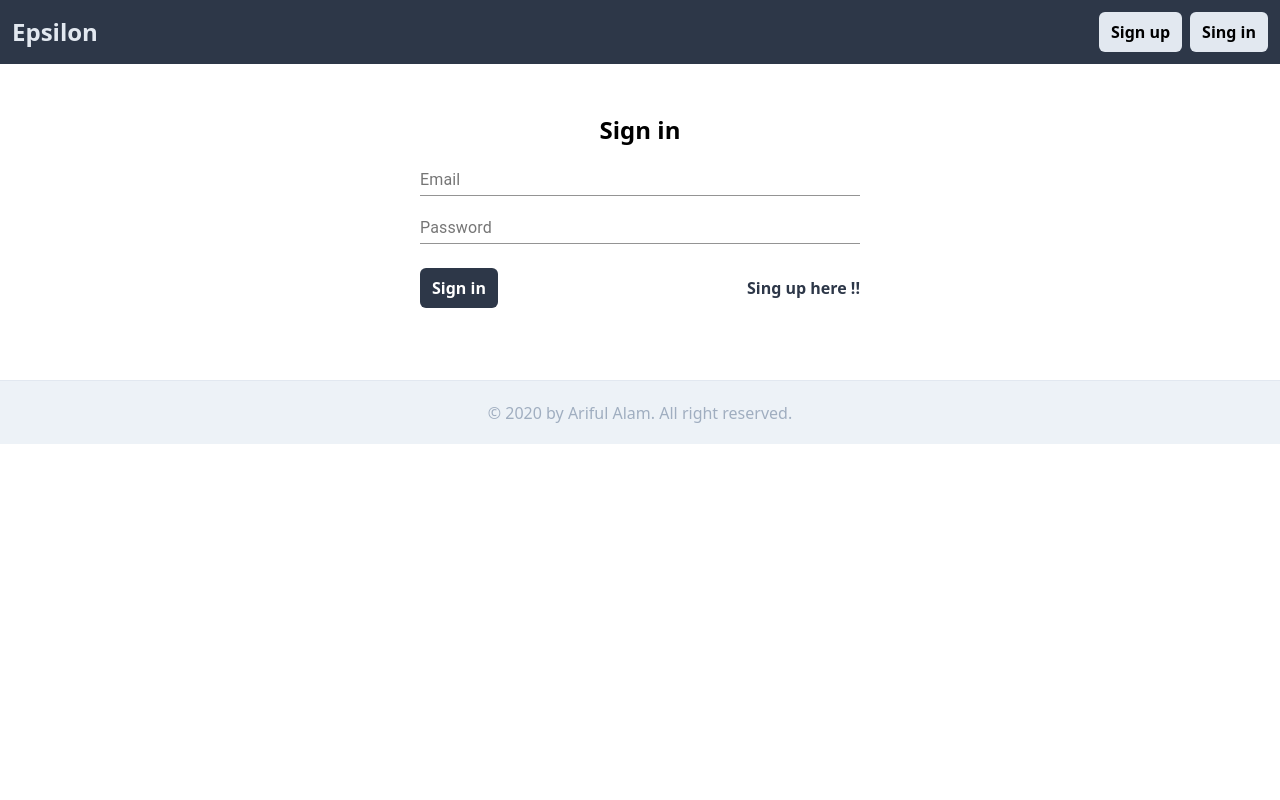
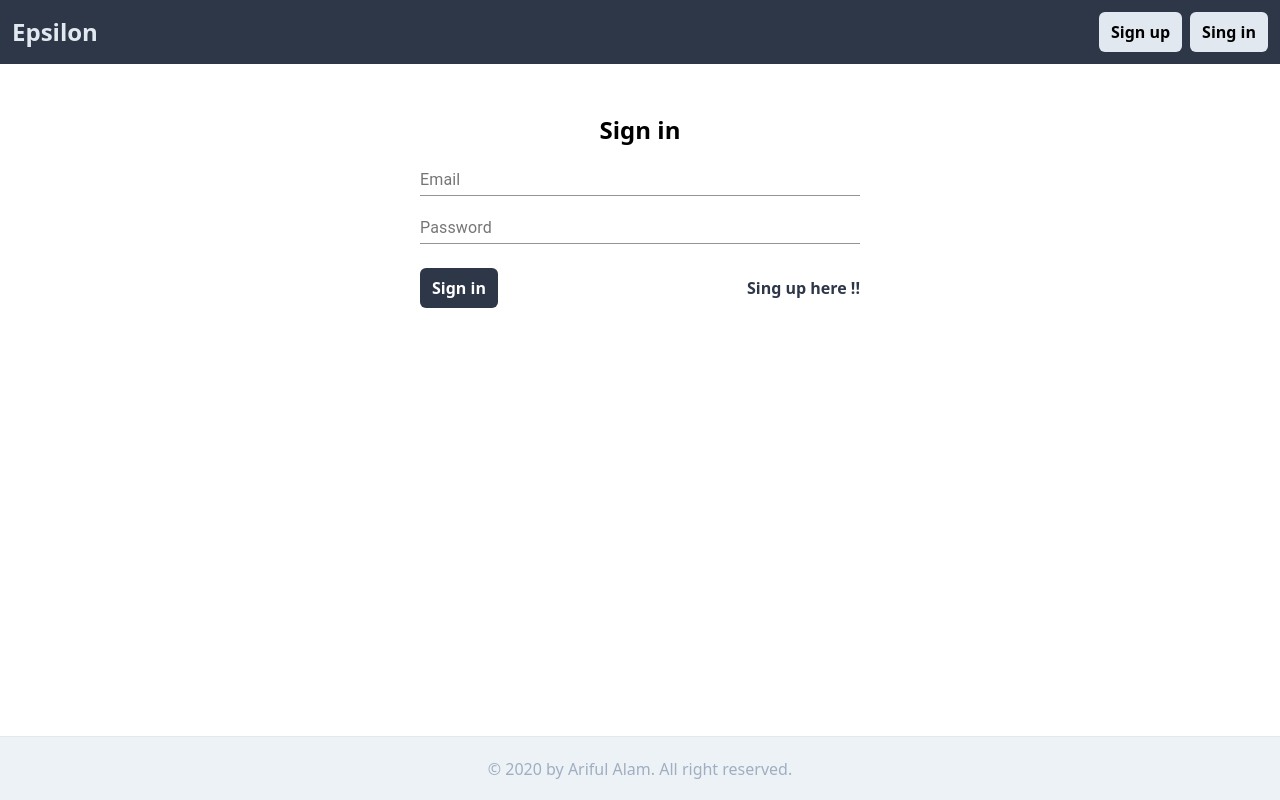
Before and after one commit to alamariful1727/epsilon, a React (Create React App) app: page /signin in a window 1280 px wide. Built offline with nearby package versions, Linux system fonts and the light colour scheme.

Commit message:
footer position issue solved

```diff
--- a/src/pages/NoMatch/index.tsx
+++ b/src/pages/NoMatch/index.tsx
@@ -5,7 +5,7 @@ export const NoMatch = () => {
   let location = useLocation();
 
   return (
-    <div className="p-12">
+    <div className="flex-1 p-12">
       <h2 className="font-semibold text-red-600">
         No match for <code>{location.pathname}</code>
       </h2>
--- a/src/pages/home/index.tsx
+++ b/src/pages/home/index.tsx
@@ -2,7 +2,7 @@ import React from 'react';
 
 export const Home = () => {
   return (
-    <div className="flex flex-col space-y-10 items-center text-justify p-12">
+    <div className="flex-1 flex flex-col space-y-10 items-center text-justify p-12">
       <h1 className="text-4xl font-semibold">EPSILON SOLUTIONS USA SERVICES</h1>
 
       <div>
--- a/src/pages/signin/index.tsx
+++ b/src/pages/signin/index.tsx
@@ -10,7 +10,7 @@ export const Signin = () => {
   };
 
   return (
-    <div className="flex flex-col items-center p-12">
+    <div className="flex-1 flex flex-col items-center p-12">
       <h1 className="text-2xl font-semibold">Sign in</h1>
       <div className="max-w-lg">
         <form onSubmit={handleSubmit}>
--- a/src/pages/signup/index.tsx
+++ b/src/pages/signup/index.tsx
@@ -10,7 +10,7 @@ export const Signup = () => {
   };
 
   return (
-    <div className="flex flex-col items-center p-12">
+    <div className="flex-1 flex flex-col items-center p-12">
       <h1 className="text-2xl font-semibold">Sign up</h1>
       <div className="max-w-lg">
         <form onSubmit={handleSubmit}>
```
